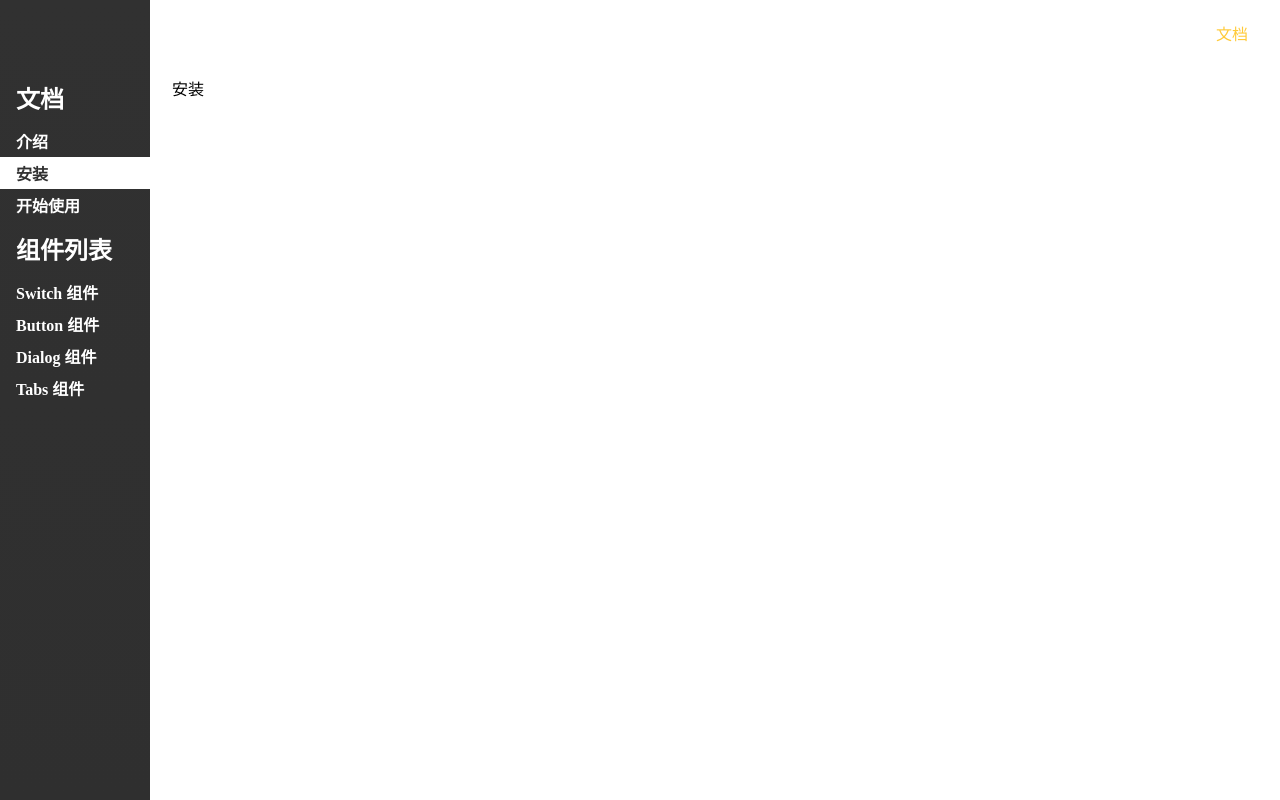
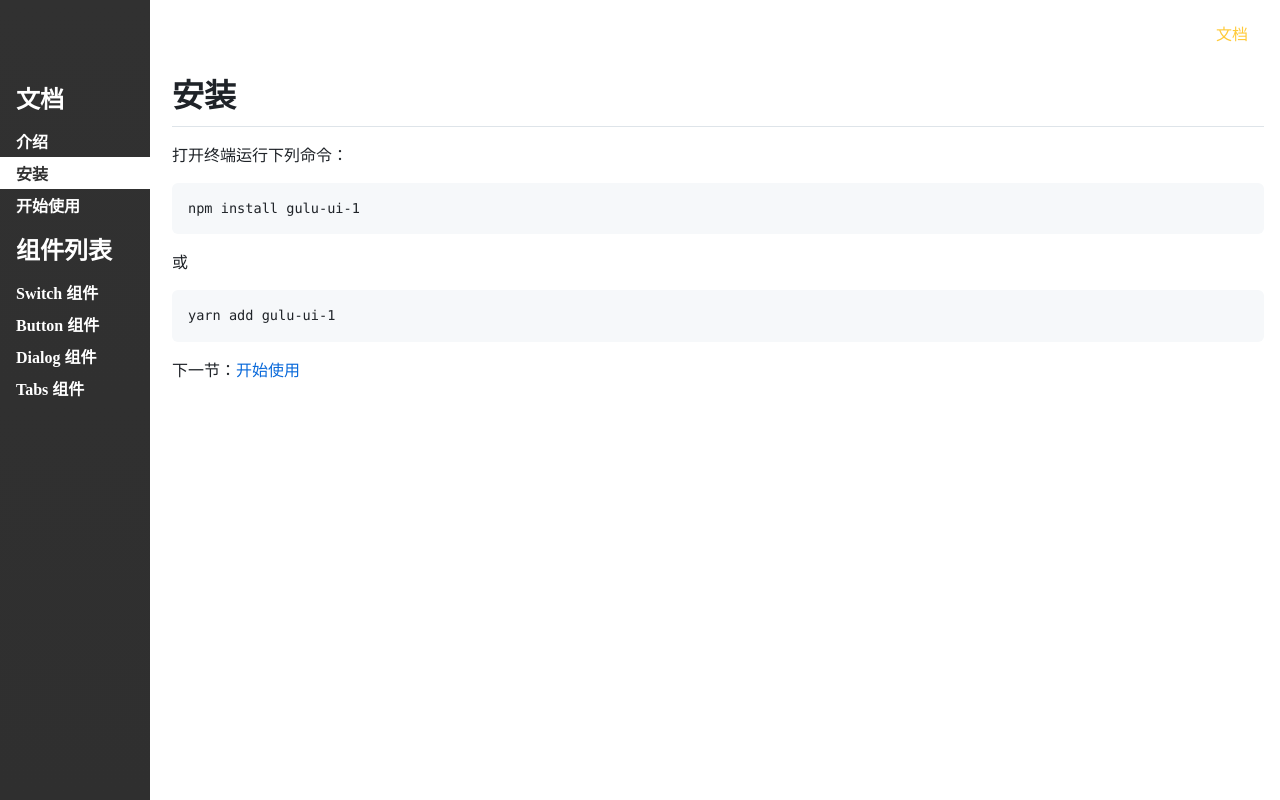
Before and after one commit to sometimes1/gulu-ui-1, a Vue app: page /#/doc/install in a window 1280 px wide. Built offline with nearby package versions, Linux system fonts and the light colour scheme.

Commit message:
这入github样式

```diff
--- a/package.json
+++ b/package.json
@@ -6,6 +6,7 @@
     "build": "vite build"
   },
   "dependencies": {
+    "github-markdown-css": "^4.0.0",
     "vue": "^3.0.0-rc.1",
     "vue-router": "4.0.0-beta.3"
   },
--- a/src/main.ts
+++ b/src/main.ts
@@ -3,6 +3,7 @@
 import { createApp } from 'vue'
 import App from './App.vue'
 import { router } from './router'
+import 'github-markdown-css'
 
 
 
--- a/src/views/GetStarted.vue
+++ b/src/views/GetStarted.vue
@@ -1,3 +1,26 @@
 <template>
-  <div>开始使用</div>
+  <article class="markdown-body">
+    <h1>
+      开始使用
+    </h1>
+
+    <p>请先<a href="#/doc/install">安装</a>本组件库。</p>
+    <p>然后在你的代码中写入下面的代码</p>
+    <pre><code>import {Button, Tabs, Switch, Dialog} from "gulu-ui"</code></pre>
+    就可以使用我提供的组件了。
+
+    <h2>Vue 单文件组件</h2>
+    <p>代码示例：</p>
+    <pre><code>&lt;template&gt;
+  &lt;div&gt;&lt;Button&gt;按钮&lt;/Button&gt;&lt;/div&gt;
+&lt;/template&gt;
+&lt;script&gt;
+  import {Button, Tabs, Switch, Dialog} from "gulu-ui"
+  export default {
+    components: {Button}
+  }
+&lt;/script&gt;
+ </code></pre>
+
+  </article>
 </template>
--- a/src/views/Install.vue
+++ b/src/views/Install.vue
@@ -1,3 +1,13 @@
 <template>
-  <div>安装</div>
+  <article class="markdown-body">
+    <h1>安装</h1>
+    <p>打开终端运行下列命令：</p>
+    <pre><code>npm install gulu-ui-1</code></pre>
+    <p>或</p>
+    <pre><code>yarn add gulu-ui-1</code></pre>
+
+    <p>
+      下一节：<a href="#/doc/get-started">开始使用</a>
+    </p>
+  </article>
 </template>
--- a/src/views/Intro.vue
+++ b/src/views/Intro.vue
@@ -1,3 +1,9 @@
 <template>
-  <div>介绍</div>
+  <article class="markdown-body">
+    <h1>介绍</h1>
+    <p>GULU UI 是一款基于 Vue 3 和 TypeScript 的 UI 组件库。</p>
+    <p>这款组件库其实是我为了总结自己这几年的技术经验而写的，全程亲手编写，尽量不采用第三方库，包括你现在看到的这个官网也几乎都是我自己写的。</p>
+    <p>所以如果强烈不建议你将此 UI 库用于生产环境。但如果你是抱着看源代码的目的来的，那么这个库还是值得一看的。源代码放在了<a href="https://github.com/sometimes1/gulu-ui-1">github</a>，历史提交信息非常规范，你可以按提交的顺序逐个查看；你也可以直接查看每个组件的源代码和示例，运行方法见 README.md。</p>
+    下一节：<a href="#/doc/install">安装</a>
+  </article>
 </template>
```
Also changed, not shown: 1 other file (tests, documents, lock files or other folders).
